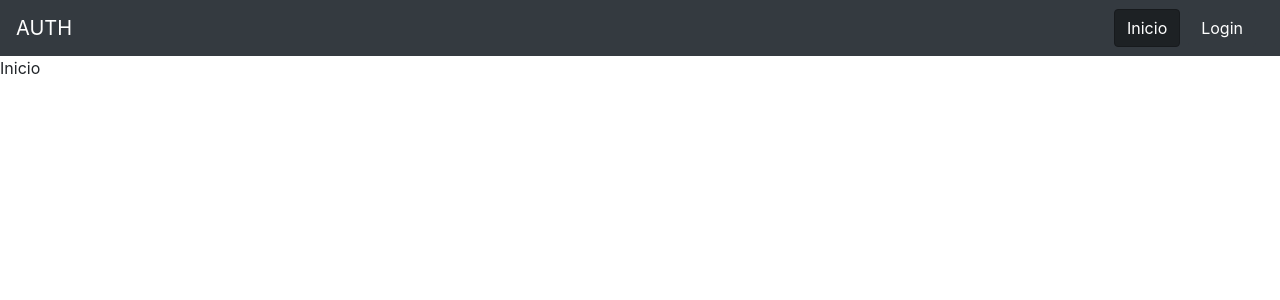
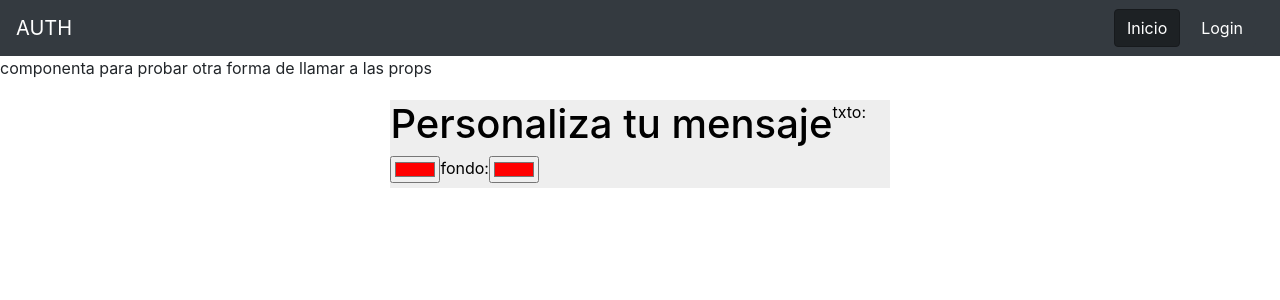
Before and after one commit to alexander134/Login-Routes, a React (Create React App) app: page / in a window 1280 px wide. Shown: the top 300 px of the page. Built offline with nearby package versions, Linux system fonts and the light colour scheme; no server answers.

Commit message:
trabajo con contextProvider

```diff
--- a/src/components/Home.jsx
+++ b/src/components/Home.jsx
@@ -1,10 +1,13 @@
 import React from 'react'
+import PruebaContext from './fileContex/PruebaContext'
+import ThemeProvider from '../context/ThemeProvider'
 
 const Home = () => {
+
     return (
-        <div>
-            Inicio
-        </div>
+        <ThemeProvider>
+            <PruebaContext/>
+        </ThemeProvider>
     )
 }
 
--- /dev/null
+++ b/src/components/fileContex/PruebaContext.jsx
@@ -0,0 +1,32 @@
+import React,{useState}  from 'react'
+import {ThemeContext} from '../../context/ThemeProvider'
+
+const PruebaContext = () => {
+
+    const {theme,setThemes}= React.useContext(ThemeContext)
+
+    return (
+        <div>
+            componenta para probar otra forma de llamar a las props
+
+
+            <div className="card-body">
+                    <div className="row justify-content-center">
+                        <div className="col-md-5">
+                            <div className="input-group mb-3" style={{background:theme.background,color:theme.color}}>
+                                <h1>Personaliza tu mensaje</h1>
+                                <label htmlFor="favcolortext">txto:</label>
+                                <input type="color" onChange={(e)=>setThemes({...theme,color:e.target.value})} id="favcolortext" value="#ff0000" />
+
+                                <label htmlFor="favcolorfondo">fondo:</label>
+                                <input type="color"  onChange={(e)=>setThemes({...theme,background:e.target.value})}  id="favcolorfondo" value="#ff0000" />
+                            </div>
+                        </div>
+                    </div>
+                </div>
+
+        </div>
+    )
+}
+
+export default PruebaContext
--- /dev/null
+++ b/src/context/ThemeProvider.js
@@ -0,0 +1,22 @@
+import React,{useState}  from 'react'
+
+
+export const ThemeContext = React.createContext()
+
+
+const ThemeProvider = (props) => {
+    const themes={
+        color:'#000',
+        background:'#eee'
+    }
+
+    const [theme, setThemes] = useState(themes)
+
+    return (
+        <ThemeContext.Provider value={{theme, setThemes}}>
+            {props.children}
+        </ThemeContext.Provider>
+    )
+}
+
+export default ThemeProvider
```
